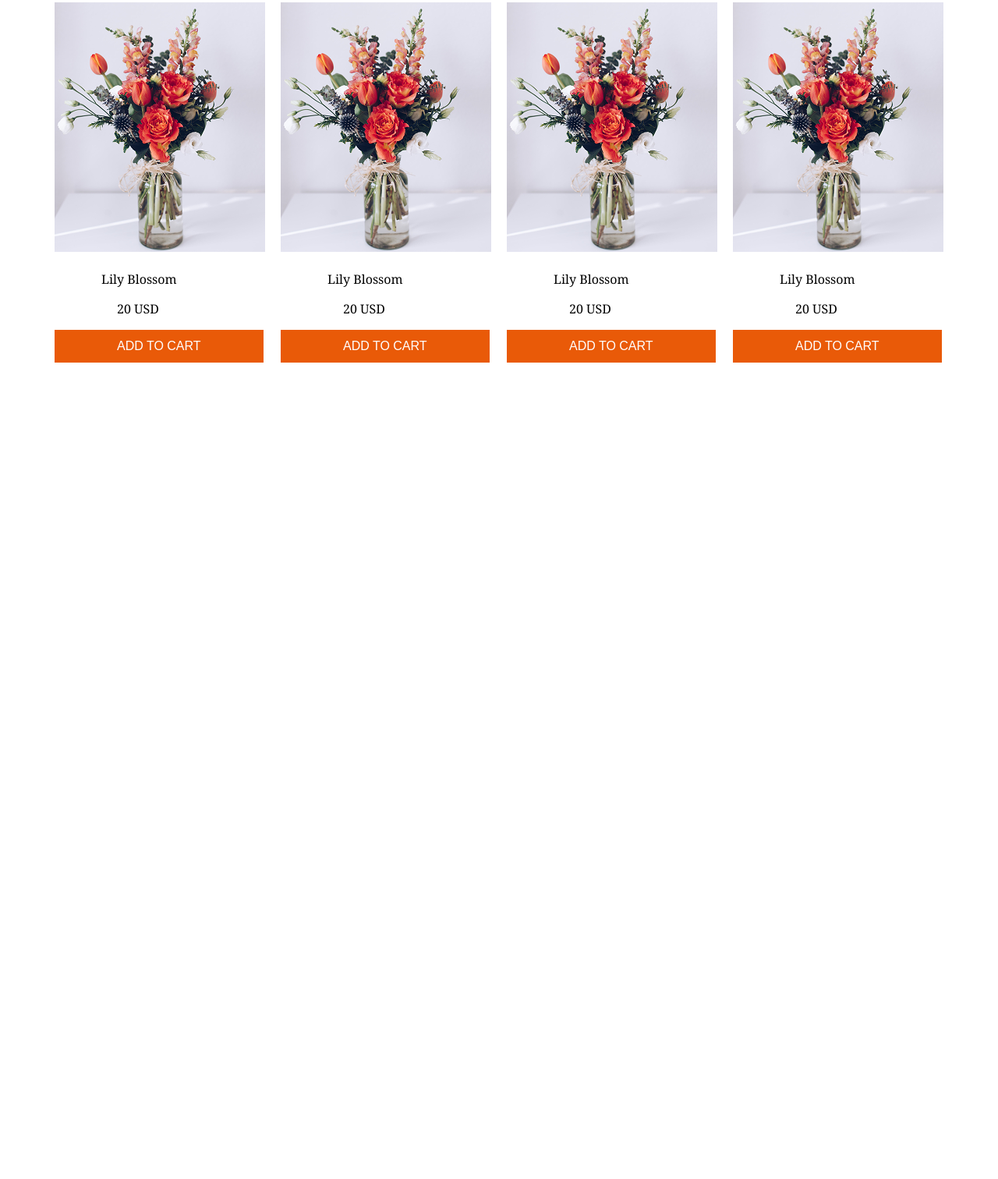
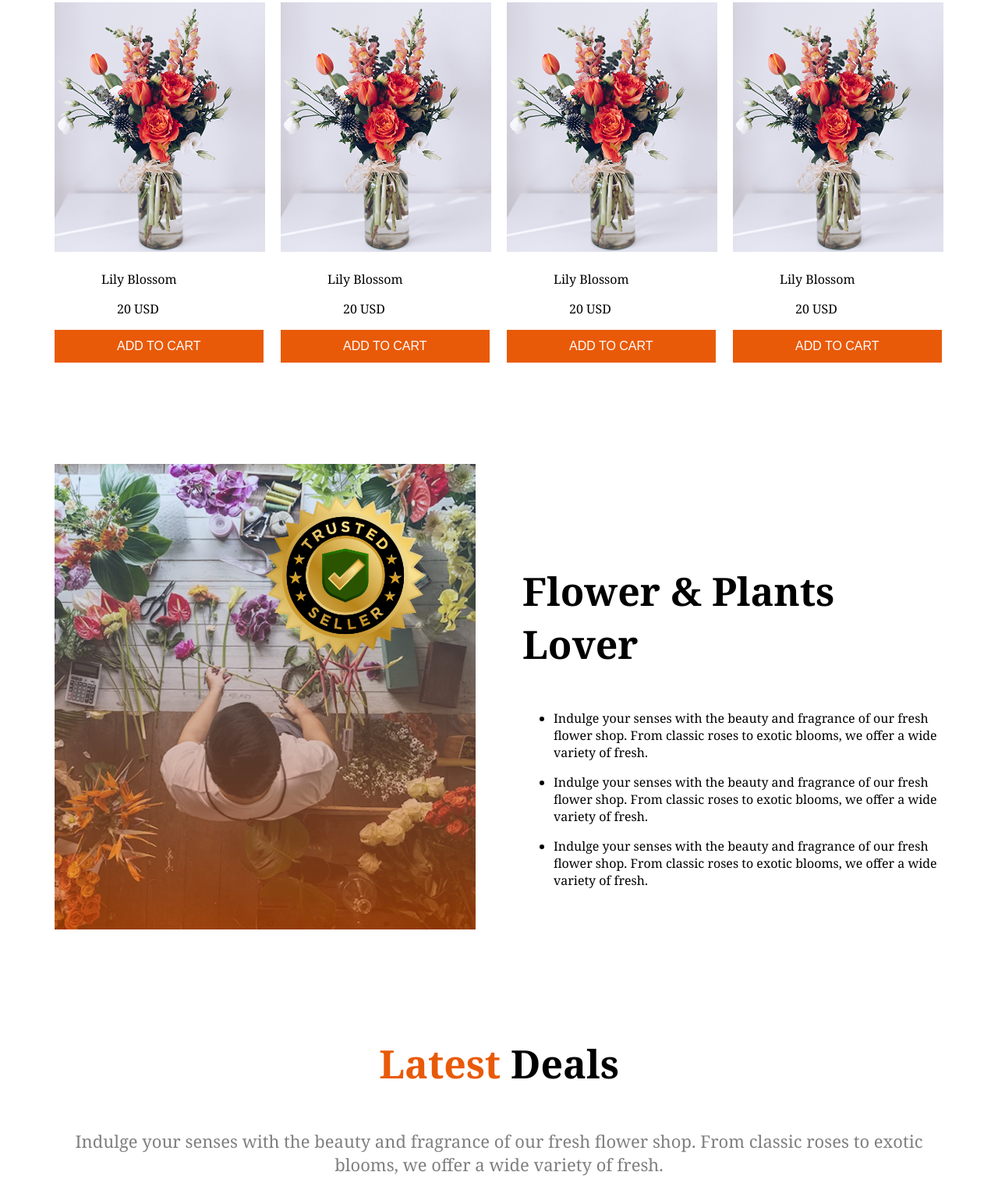
Before and after one commit to Abdur-Razzaqe/responsive-web-second-assignment, a plain HTML site: page index.html in a window 1280 px wide. Shown: the part 1445-2957 px from the top of the page at 78% size. Before the commit the page ends 1918 px from the top, so only its background shows below. Drawn offline with Linux system fonts and the light colour scheme.

Commit message:
latest deal section complited

```diff
--- a/index.html
+++ b/index.html
@@ -114,6 +114,59 @@
           <button class="btn-primary">ADD TO CART</button>
         </div>
       </section>
+      <section class="plants-lover display-flex">
+        <div class="plant-lover-right">
+          <img src="./images/flower-store.png" alt="" />
+          <span>
+            <img id="trusted-badge" src="./images/trusted-badge.png" alt="" />
+          </span>
+        </div>
+        <div class="plant-lover-left">
+          <h3 class="flower-lover-title">Flower & Plants Lover</h3>
+          <ul>
+            <li>
+              <p>
+                Indulge your senses with the beauty and fragrance of our fresh
+                flower shop. From classic roses to exotic blooms, we offer a
+                wide variety of fresh.
+              </p>
+            </li>
+            <li>
+              <p>
+                Indulge your senses with the beauty and fragrance of our fresh
+                flower shop. From classic roses to exotic blooms, we offer a
+                wide variety of fresh.
+              </p>
+            </li>
+            <li>
+              <p>
+                Indulge your senses with the beauty and fragrance of our fresh
+                flower shop. From classic roses to exotic blooms, we offer a
+                wide variety of fresh.
+              </p>
+            </li>
+          </ul>
+        </div>
+      </section>
+      <section class="deals">
+        <div class="latest-deals">
+          <h3 class="deal-title"><span class="fresh">Latest</span> Deals</h3>
+          <p class="deal-description">
+            Indulge your senses with the beauty and fragrance of our fresh
+            flower shop. From classic roses to exotic blooms, we offer a wide
+            variety of fresh.
+          </p>
+        </div>
+      </section>
+      <section class="deal-img display-flex">
+        <div class="vertical-collage">
+          <img src="./images/deal-bloom.png" alt="" />
+          <img src="./images/deal-ana.png" alt="" />
+        </div>
+        <div class="row">
+          <img src="./images/deal-zabo.png" alt="" />
+        </div>
+      </section>
     </main>
     <footer></footer>
   </body>
--- a/styles/style.css
+++ b/styles/style.css
@@ -103,6 +103,7 @@ padding-bottom: 2px;
     display: grid;
     grid-template-columns: repeat(4, 1fr);
     gap: 20px;
+    margin-bottom: 130px;
 }
 
 .name{
@@ -118,8 +119,60 @@ padding-bottom: 2px;
    border: .33px;
    font-size: 16px;
 }
+/* flower plants lover related style */
+
+.plants-lover{
+    justify-content: center;
+    align-items: center;
+    gap: 60px;
+}
+
+#trusted-badge{
+width: 286px;
+height: 286px;
+position: absolute;
+left:300px;
+}
+
+.flower-lover-title{
+    font-weight: 700;
+    font-size: 50px;
+    padding-top: 38px;
+}
 
 
+/* deals related style */
+
+.latest-deals{
+      align-items: center;
+    margin-top: 133px;
+}
+
+.deal-title{
+    text-align:center;
+    font-weight: 700;
+    font-size: 50px;
+}
+.deal-description{
+    text-align: center;
+    color:rgba(0, 0, 0, 0.5) ;
+    font-size: 22px;
+}
+
+.deal-img{
+    margin-top: 115px;
+    gap: 20px;
+    border-radius:10px ;
+}
+
+.vertical-collage img{
+    gap: 20px;
+    border-radius: 10px;
+    margin: 05px 0px;
+}
+.row img{
+    border-radius: 15px;
+}
 
 /* responsive */
 @media screen and (max-width: 992px) {
```
